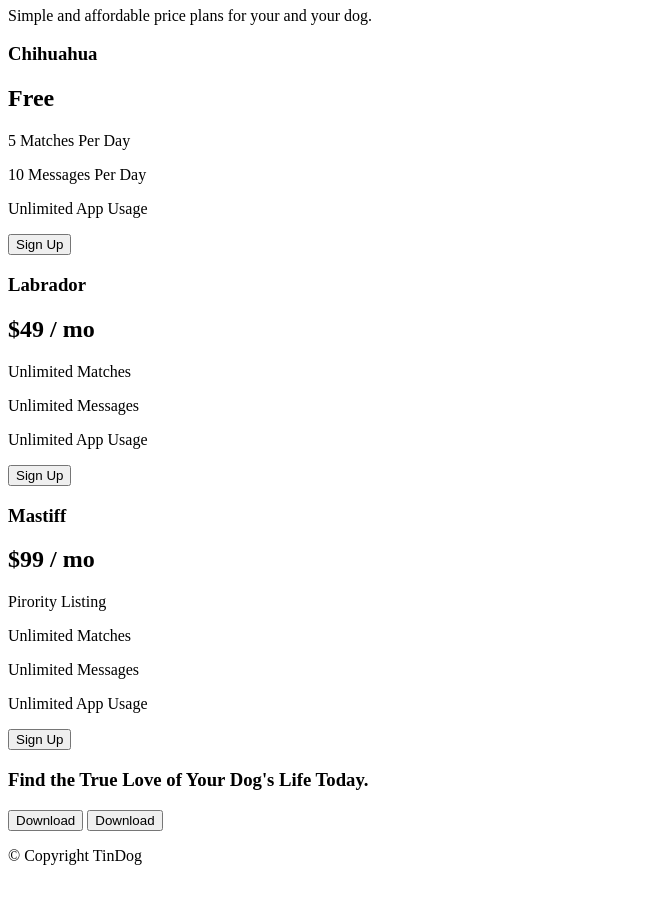
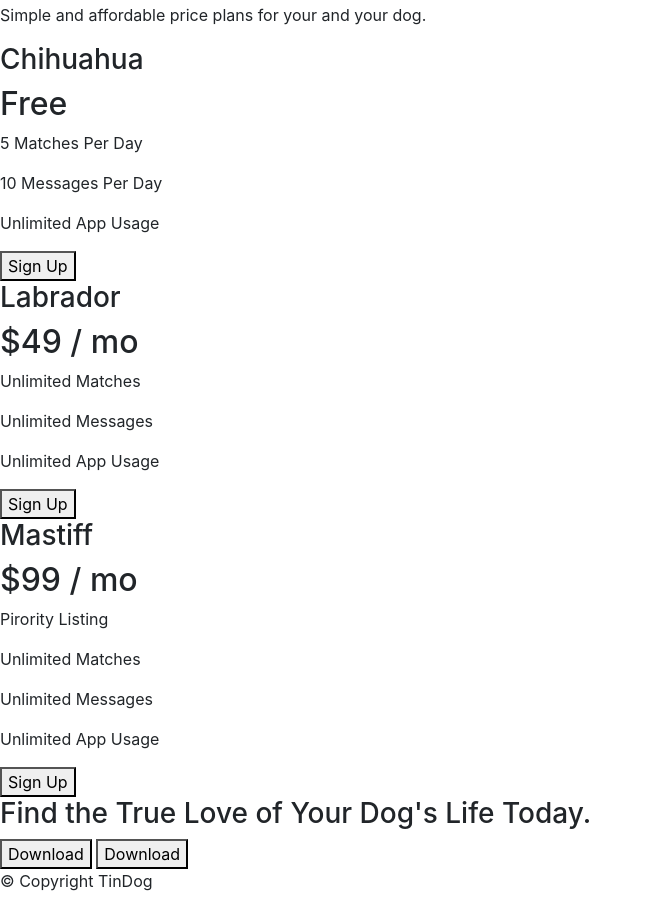
Before and after one commit to irina-kosogor/tinDog, a plain HTML site: page index.html in a window 1280 px wide. Shown: the part 1692-2601 px from the top of the page, without its empty margins (0-652 px from the left). Before the commit the page ends 2573 px from the top, so only its background shows below. Drawn offline with nearby package versions, Linux system fonts and the light colour scheme.

Commit message:
changes are done

```diff
--- a/index.html
+++ b/index.html
@@ -4,6 +4,7 @@
     <meta charset="UTF-8">
     <meta http-equiv="X-UA-Compatible" content="IE=edge">
     <meta name="viewport" content="width=device-width, initial-scale=1.0">
+    <link rel="stylesheet" href="https://cdn.jsdelivr.net/npm/bootstrap@4.6.1/dist/css/bootstrap.min.css" integrity="sha384-zCbKRCUGaJDkqS1kPbPd7TveP5iyJE0EjAuZQTgFLD2ylzuqKfdKlfG/eSrtxUkn" crossorigin="anonymous">
     <link rel="stylesheet" href="css/style.min.css">
     <title>TinDog</title>
 </head>
@@ -126,7 +127,8 @@
 
     </footer>
 
-
+    <script src="https://cdn.jsdelivr.net/npm/jquery@3.5.1/dist/jquery.slim.min.js" integrity="sha384-DfXdz2htPH0lsSSs5nCTpuj/zy4C+OGpamoFVy38MVBnE+IbbVYUew+OrCXaRkfj" crossorigin="anonymous"></script>
+    <script src="https://cdn.jsdelivr.net/npm/bootstrap@4.6.1/dist/js/bootstrap.bundle.min.js" integrity="sha384-fQybjgWLrvvRgtW6bFlB7jaZrFsaBXjsOMm/tB9LTS58ONXgqbR9W8oWht/amnpF" crossorigin="anonymous"></script>
   </body>
 
 </html>
```
